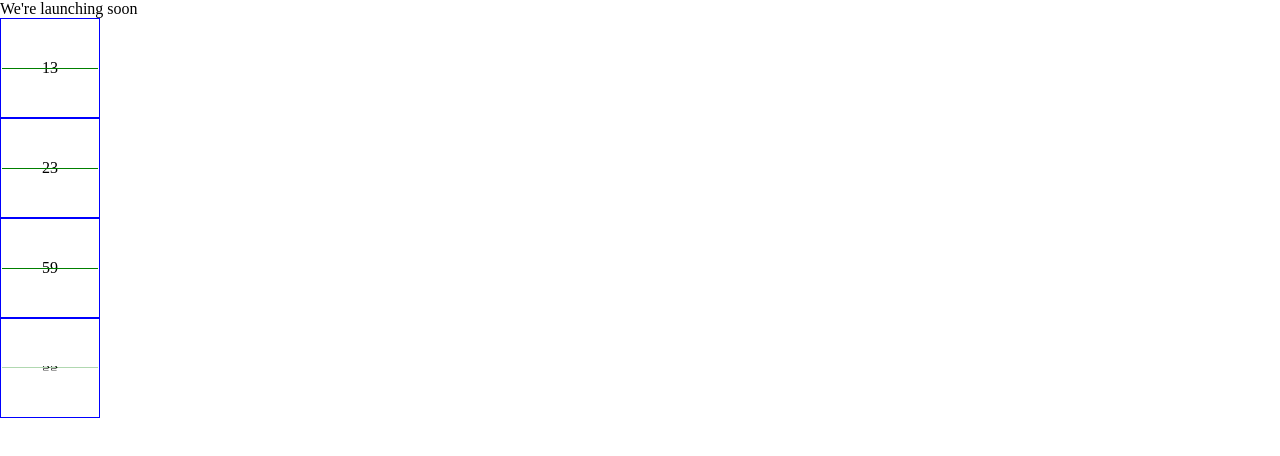
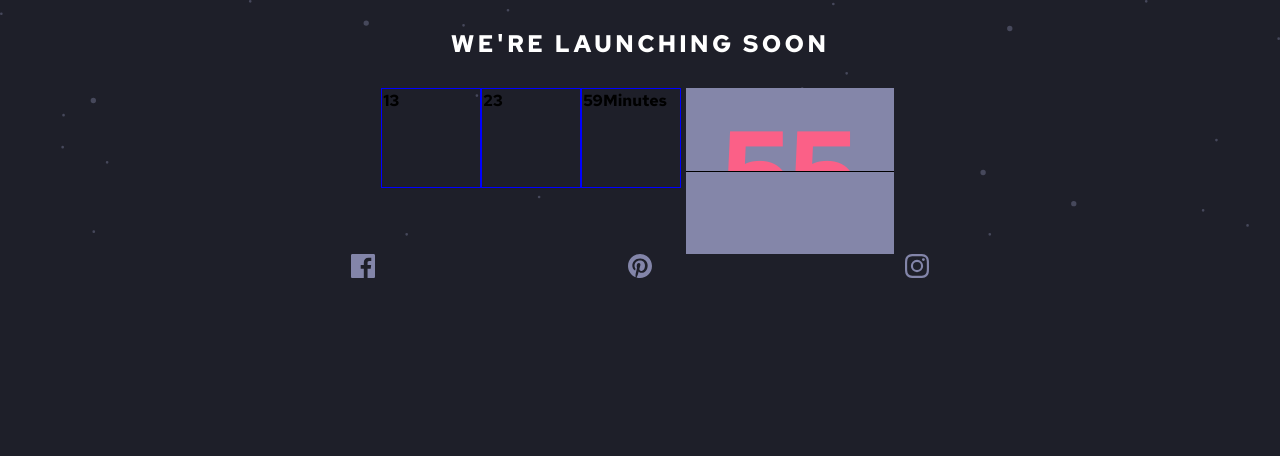
Before and after one commit to jduong09/launchCountdownTimer, a plain HTML site: page index.html in a window 1280 px wide. Drawn offline with Linux system fonts and the light colour scheme.

Commit message:
Added css, worked on css flip animation.

```diff
--- a/css/reset.css
+++ b/css/reset.css
@@ -1,4 +1,4 @@
-html, body, div, span, h1, h2, h3, p, a, img, header, footer, nav, section, ul, li {
+html, body, div, span, h1, h2, h3, p, a, img, header, footer, nav, section, ul, li, *::before, *::after {
   margin: 0;
   padding: 0;
   border: 0;
--- a/css/styles.css
+++ b/css/styles.css
@@ -1,3 +1,34 @@
+body {
+  min-height: 100vh;
+  font-family: 'Red Hat Text', sans-serif;
+  font-weight: 700;
+  background-color: hsl(235, 16%, 14%);
+}
+
+main {
+  display: flex;
+  flex-direction: column;
+  align-items: center;
+  background-image: url('../images/bg-stars.svg');
+  background-position: top;
+  background-size: cover;
+}
+
+h1 {
+  margin: 2rem 0;
+  font-size: 1.5rem;
+  text-align: center;
+  line-height: 1.5rem;
+  text-transform: uppercase;
+  letter-spacing: .2rem;
+  color: hsl(0, 0%, 100%);
+}
+
+.countdown-card-list {
+  display: flex;
+}
+
+
 .time-card {
   border: 1px solid blue;
   padding: 1px;
@@ -5,27 +36,132 @@
   height: 100px;
 }
 
-.time-card > div {
+.card {
   position: relative;
   width: 100%;
   height: 100%;
-  transition: transform .25s;
   display: flex;
   justify-content: center;
   align-items: center;
+  perspective: 400px;
+  text-align: center;
+  padding-bottom: .72em;
+  font-size: 1rem;
+  line-height: .95;
+  transform: translateZ(0);
 }
 
-
-.time-card.flip > div {
-  transform: rotateX(360deg);
+.flip-clock-piece {
+  display: inline-block;
+  margin: 0 5px;
 }
 
-.time-card > div::after {
-  content: '';
-  width: 100%;
-  height: 50%;
+.card {
+  display: block;
+  position: relative;
+  padding-bottom: .72em;
+  font-size: 9vw;
+  line-height: 0.95;
+}
+
+.card-top,
+.card-bottom,
+.card-back::before,
+.card-back::after {
+  display: block;
+  height: .72em;
+  color: hsl(345, 95%, 68%);
+  background: hsl(237, 18%, 59%);
+  padding: 0.25em 0.25em;
+  transform-style: preserve-3d;
+  width: 1.8em;
+  transform: translateZ(0);
+}
+
+.card-bottom {
+  color: hsl(345, 95%, 68%);
+  position: absolute;
+  top: 50%;
+  left: 0;
+  border-top: solid 1px #000;
+  background: hsl(237, 18%, 59%);
+  pointer-events: none;
+  overflow: hidden;
+}
+
+.card-bottom::after {
+  display: block;
+  margin-top: -.72em;
+}
+
+/*
+.card-back::before,
+.card-bottom::after {
+  content: '12';
+}
+*/
+
+.card-back {
   position: absolute;
   top: 0;
-  left: 0;
-  border-bottom: 1px solid green;
+  height: 100%;
+  width: 1.8em;
+  left: 0%;
+  pointer-events: none;
 }
+
+.card-back::before {
+  position: relative;
+  z-index: -1;
+  overflow: hidden;
+}
+
+.flip .card-back::before {
+  animation: flipTop 0.3s cubic-bezier(.37,.01,.94,.35);
+  animation-fill-mode: both;
+  transform-origin: center bottom;
+}
+
+.flip .card-back .card-bottom {
+  transform-origin: center top;
+  animation-fill-mode: both;
+  animation: flipBottom 0.6s cubic-bezier(.15,.45,.28,1);
+}
+
+@keyframes flipTop {
+  0% {
+    transform: rotateX(0deg);
+    z-index: 2;
+  }
+  0%, 99% {
+    opacity: 0.99;
+  }
+  100% {
+    transform: rotateX(-90deg);
+    opacity: 0;
+  }
+}
+
+@keyframes flipBottom {
+  0%, 50% {
+    z-index: -1;
+    transform: rotateX(90deg);
+    opacity: 0;
+  }
+  51% {
+    opacity: 0.99;
+  }
+  100% {
+    opacity: 0.99;
+    transform: rotateX(0deg);
+    z-index: 5;
+  }
+}
+
+footer > ul {
+  width: 65%;
+  margin: 0 auto;
+  display: flex;
+  justify-content: space-around;
+  align-items: center;
+}
--- a/index.html
+++ b/index.html
@@ -7,14 +7,17 @@
   <link rel="icon" type="image/png" sizes="32x32" href="./images/favicon-32x32.png">
   <link rel="stylesheet" type="text/css" href="./css/reset.css">
   <link rel="stylesheet" type="text/css" href="./css/styles.css">
+  <link rel="preconnect" href="https://fonts.googleapis.com">
+  <link rel="preconnect" href="https://fonts.gstatic.com" crossorigin>
+  <link href="https://fonts.googleapis.com/css2?family=Red+Hat+Text:wght@700&display=swap" rel="stylesheet">
   <script type="text/javascript" src="./js/countdown.js"></script>
   <title>Frontend Mentor | Launch countdown timer</title>
 </head>
 <body>
   <main>
     <h1>We're launching soon</h1>
-    <div>
-      <ul>
+    <div class="card-container">
+      <ul class="countdown-card-list">
         <li id="day-card" class="time-card">
           <div>
             <span>14</span>Days
@@ -30,13 +33,30 @@
             <span>00</span>Minutes
           </div>
         </li>
-        <li id="second-card" class="time-card">
-          <div>
-            <span>00</span>Seconds
-          </div>
+        <li id="second-card" class="flip-clock-piece">
+          <span class="card">
+            <div class="card-top"></div>
+            <div class="card-bottom"></div>
+            <div class="card-back">
+              <div class="card-bottom"></div>
+            </div>
+          </span>
         </li>
       </ul>
     </div>
   </main>
+  <footer>
+    <ul>
+      <li>
+        <svg xmlns="http://www.w3.org/2000/svg" width="24" height="24"><path fill="#8385A9" d="M22.675 0H1.325C.593 0 0 .593 0 1.325v21.351C0 23.407.593 24 1.325 24H12.82v-9.294H9.692v-3.622h3.128V8.413c0-3.1 1.893-4.788 4.659-4.788 1.325 0 2.463.099 2.795.143v3.24l-1.918.001c-1.504 0-1.795.715-1.795 1.763v2.313h3.587l-.467 3.622h-3.12V24h6.116c.73 0 1.323-.593 1.323-1.325V1.325C24 .593 23.407 0 22.675 0z"/></svg>
+      </li>
+      <li>
+        <svg xmlns="http://www.w3.org/2000/svg" width="24" height="24"><path fill="#8385A9" d="M12 0C5.373 0 0 5.372 0 12c0 5.084 3.163 9.426 7.627 11.174-.105-.949-.2-2.405.042-3.441.218-.937 1.407-5.965 1.407-5.965s-.359-.719-.359-1.782c0-1.668.967-2.914 2.171-2.914 1.023 0 1.518.769 1.518 1.69 0 1.029-.655 2.568-.994 3.995-.283 1.194.599 2.169 1.777 2.169 2.133 0 3.772-2.249 3.772-5.495 0-2.873-2.064-4.882-5.012-4.882-3.414 0-5.418 2.561-5.418 5.207 0 1.031.397 2.138.893 2.738a.36.36 0 01.083.345l-.333 1.36c-.053.22-.174.267-.402.161-1.499-.698-2.436-2.889-2.436-4.649 0-3.785 2.75-7.262 7.929-7.262 4.163 0 7.398 2.967 7.398 6.931 0 4.136-2.607 7.464-6.227 7.464-1.216 0-2.359-.631-2.75-1.378l-.748 2.853c-.271 1.043-1.002 2.35-1.492 3.146C9.57 23.812 10.763 24 12 24c6.627 0 12-5.373 12-12 0-6.628-5.373-12-12-12z"/></svg>
+      </li>
+      <li>
+        <svg xmlns="http://www.w3.org/2000/svg" width="24" height="24"><path fill="#8385A9" d="M12 2.163c3.204 0 3.584.012 4.85.07 3.252.148 4.771 1.691 4.919 4.919.058 1.265.069 1.645.069 4.849 0 3.205-.012 3.584-.069 4.849-.149 3.225-1.664 4.771-4.919 4.919-1.266.058-1.644.07-4.85.07-3.204 0-3.584-.012-4.849-.07-3.26-.149-4.771-1.699-4.919-4.92-.058-1.265-.07-1.644-.07-4.849 0-3.204.013-3.583.07-4.849.149-3.227 1.664-4.771 4.919-4.919 1.266-.057 1.645-.069 4.849-.069zM12 0C8.741 0 8.333.014 7.053.072 2.695.272.273 2.69.073 7.052.014 8.333 0 8.741 0 12c0 3.259.014 3.668.072 4.948.2 4.358 2.618 6.78 6.98 6.98C8.333 23.986 8.741 24 12 24c3.259 0 3.668-.014 4.948-.072 4.354-.2 6.782-2.618 6.979-6.98.059-1.28.073-1.689.073-4.948 0-3.259-.014-3.667-.072-4.947-.196-4.354-2.617-6.78-6.979-6.98C15.668.014 15.259 0 12 0zm0 5.838a6.162 6.162 0 100 12.324 6.162 6.162 0 000-12.324zM12 16a4 4 0 110-8 4 4 0 010 8zm6.406-11.845a1.44 1.44 0 100 2.881 1.44 1.44 0 000-2.881z"/></svg>
+      </li>
+    </ul>
+  </footer>
 </body>
 </html>
--- a/js/countdown.js
+++ b/js/countdown.js
@@ -5,9 +5,11 @@
   14 days 0 Hours 0 Minutes 0 Seconds
   13 days 23 Hours 59 Minutes 59 59 Seconds
 
+  // Every second, we need to run update function on the flip cards
+  // Update function
+  //
 
 */
-
 document.addEventListener('DOMContentLoaded', () => {
 
   const dayMarker = document.getElementById('day-card');
@@ -20,7 +22,14 @@
     const exactDay = dayMarker.children[0].innerHTML;
     const exactHour = hourMarker.children[0].innerHTML;
     const exactMinute = minuteMarker.children[0].innerHTML;
-    const exactSecond = secondMarker.children[0].innerHTML;
+    const exactSecond = secondMarker.children[0].children[0].innerHTML;
+
+
+    const top = document.querySelector('.card-top');
+    const bottom = document.querySelector('.card-bottom');
+    const back = document.querySelector('.card-back');
+    const backBottom = document.querySelector('.card-back .card-bottom');
+    console.log(top, bottom, back, backBottom);
 
     // Time left in milliseconds=
     const distanceFromDate = fourteenDaysFromNow - now;
@@ -33,15 +42,25 @@
 
     var minutes = Math.floor((distanceFromDate % (1000 * 60 * 60)) / (1000 * 60));
     var seconds = Math.floor((distanceFromDate % (1000 * 60)) / 1000);
-    minuteMarker.children[0].innerHTML = minutes;
-    secondMarker.children[0].innerHTML = seconds;
+    minuteMarker.children[0].children[0].innerHTML = minutes;
+    secondMarker.children[0].children[0].innerHTML = seconds;
     // Add class in order to create animation.
 
+    /*
     if (exactSecond != seconds) {
+      if (exactSecond > 0) {
+        back.innerHTML = exactSecond;
+        bottom.innerHTML = exactSecond;
+      }
+      top.innerHTML = exactSecond;
+      backBottom.innerHTML = exactSecond;
+
       secondMarker.classList.add('flip');
+      exactSecond = exactSecond - 1;
       setTimeout(() => {
         secondMarker.classList.remove('flip');
       }, 500);
     }
+    */
   }, 1000);
 });
```
